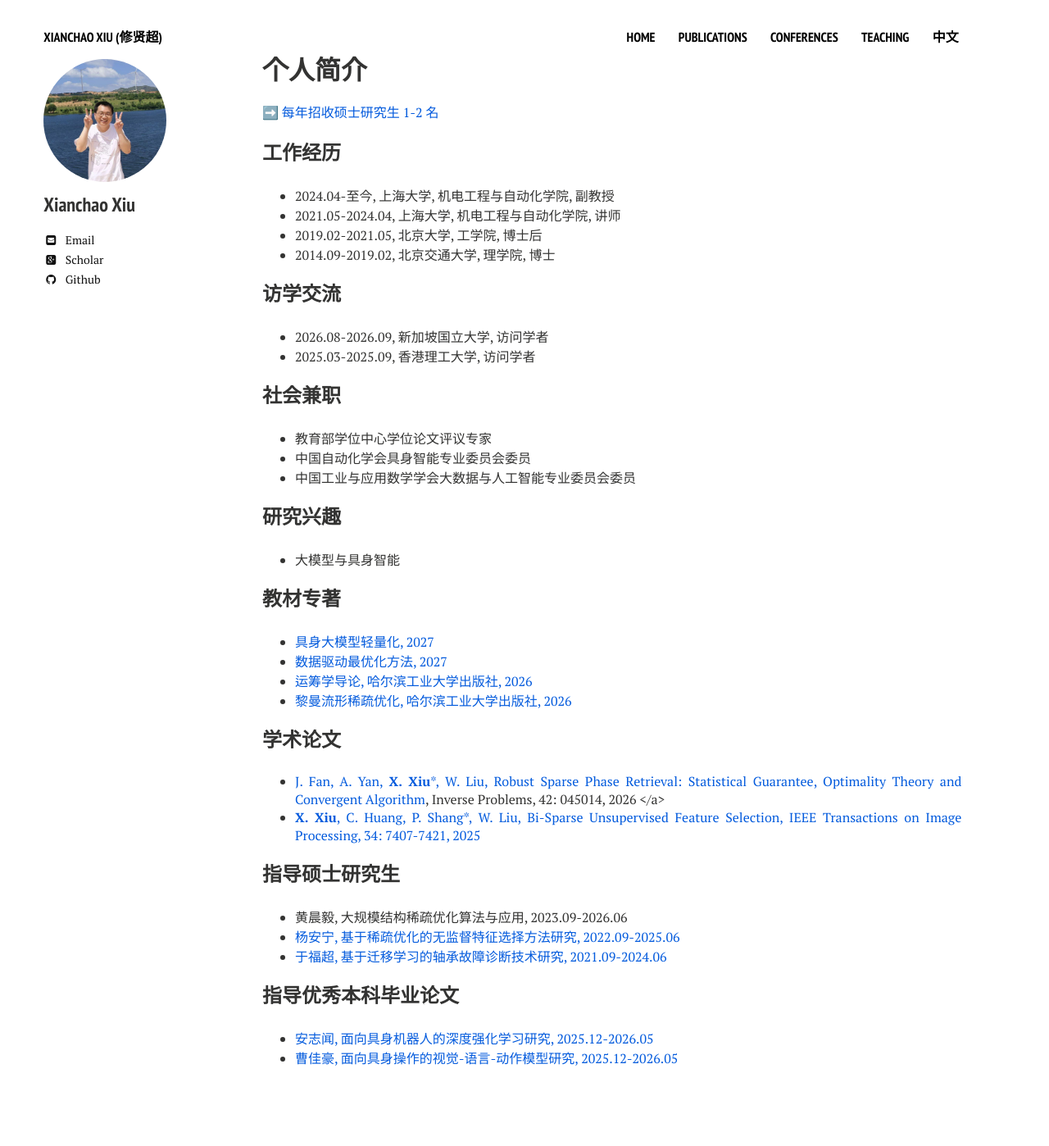
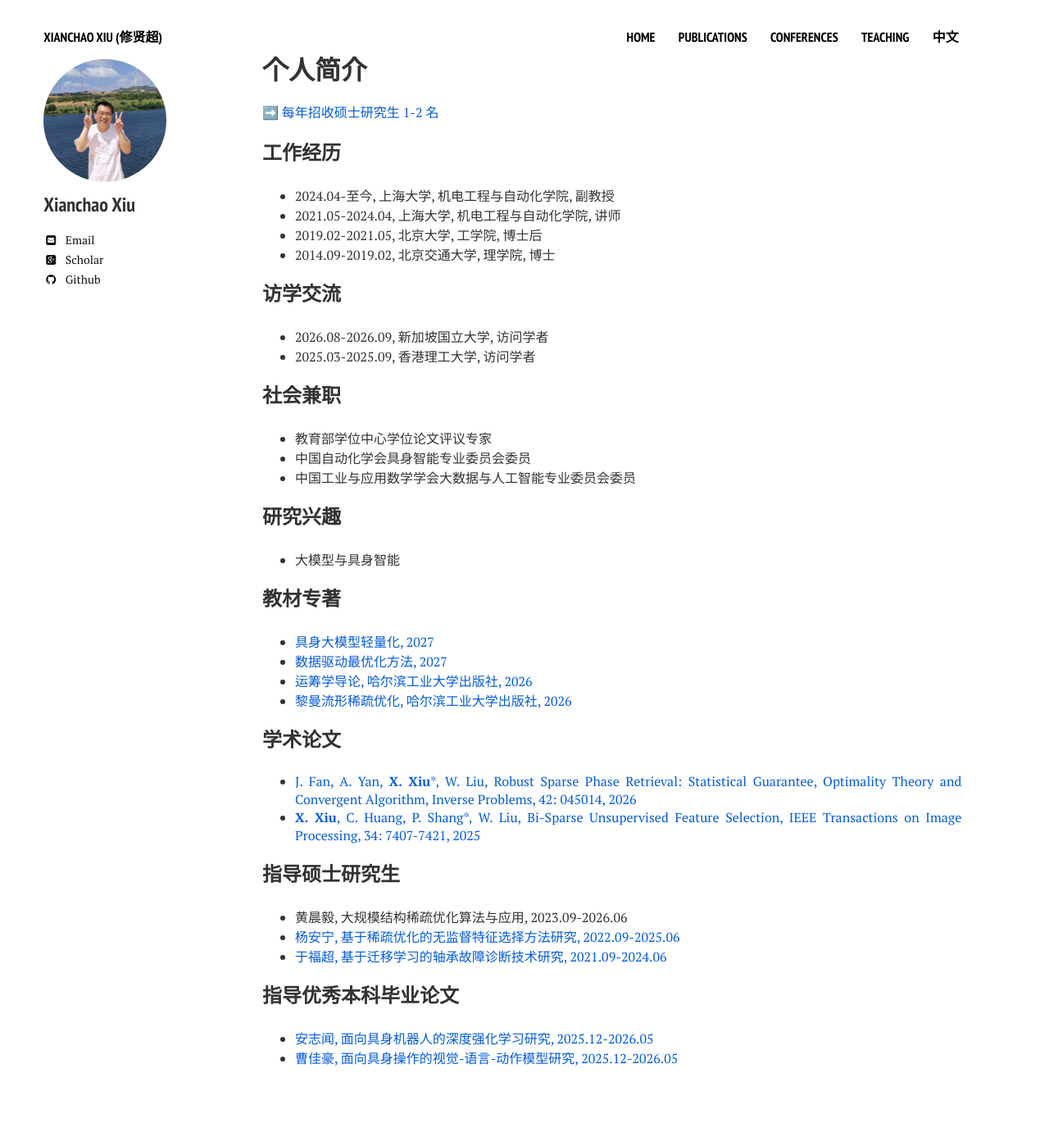
Before and after one commit to xianchaoxiu/xianchaoxiu.github.io, a Jekyll site: the page built from chinese/index.md, in a window 1280 px wide. Shown: the whole page at 82% size. Built offline with Jekyll 4.4.1, drawn with Linux system fonts in a browser that asks for light colours; nearby versions of some CDN libraries.

Commit message:
Update index.md

```diff
--- a/chinese/index.md
+++ b/chinese/index.md
@@ -37,7 +37,7 @@ share: false
 * <a href="https://xianchaoxiu.github.io/chinese/books/OPT/" class="textlink" target="_blank"> 黎曼流形稀疏优化, 哈尔滨工业大学出版社, 2026 </a> <br>
 
 ### 学术论文
-* <a href="../chinese/papers/2026-IP.pdf" class="textlink" target="_blank">  J. Fan, A. Yan, <b>X. Xiu</b>*, W. Liu,  Robust Sparse Phase Retrieval: Statistical Guarantee, Optimality Theory and Convergent Algorithm</a>, Inverse Problems, 42: 045014, 2026 </a><br>
+* <a href="../chinese/papers/2026-IP.pdf" class="textlink" target="_blank">  J. Fan, A. Yan, <b>X. Xiu</b>*, W. Liu,  Robust Sparse Phase Retrieval: Statistical Guarantee, Optimality Theory and Convergent Algorithm, Inverse Problems, 42: 045014, 2026 </a><br>
 * <a href="../chinese/papers/2025-TIP.pdf" class="textlink" target="_blank">  <b>X. Xiu</b>, C. Huang, P. Shang*, W. Liu, Bi-Sparse Unsupervised Feature Selection, IEEE Transactions on Image Processing, 34: 7407-7421, 2025 </a><br>
 
 
```
